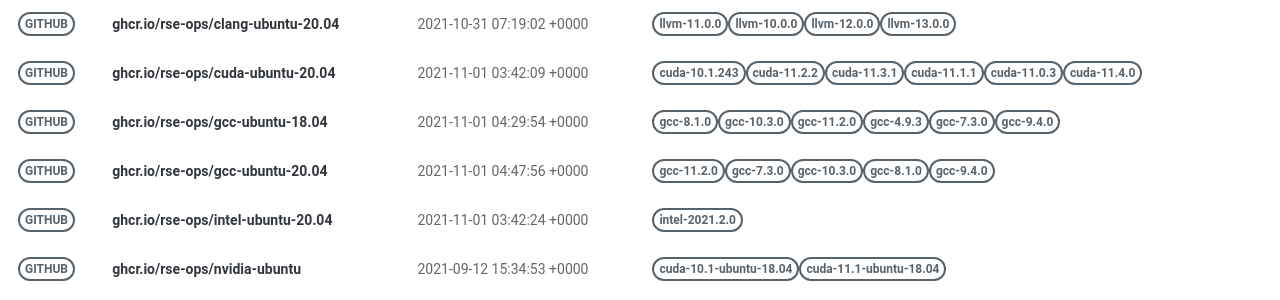
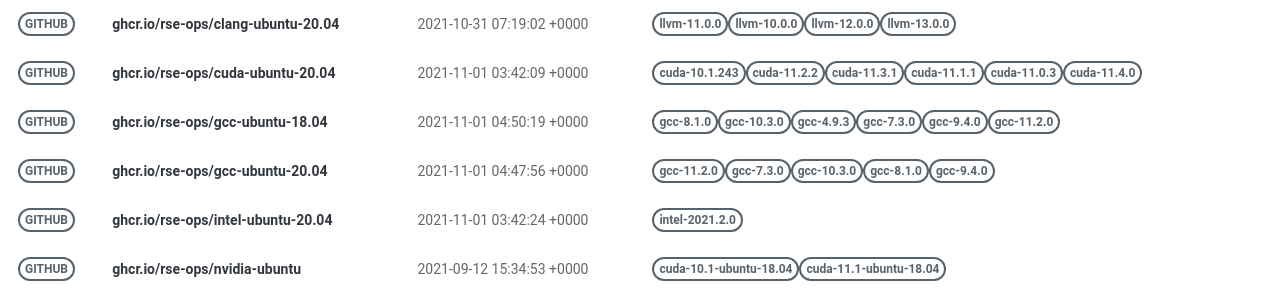
Before and after one commit to rse-ops/docker-images, a Jekyll site: the page built from pages/index.md, in a window 1280 px wide. Shown: the part 179-479 px from the top of the page. Built offline with Jekyll 4.4.1, drawn with Linux system fonts in a browser that asks for light colours; nearby versions of some CDN libraries.

Commit message:
Automated push to update library 2021-11-01

```diff
--- a/_library/ghcr.io-rse-ops-gcc-ubuntu-18.04.md
+++ b/_library/ghcr.io-rse-ops-gcc-ubuntu-18.04.md
@@ -1,7 +1,7 @@
 ---
 layout: container
 name: ghcr.io/rse-ops/gcc-ubuntu-18.04
-updated_at: 2021-11-01 04:29:54.476711
+updated_at: 2021-11-01 04:50:19.670956
 
 
 container_url: https://github.com/orgs/rse-ops/packages/container/package/gcc-ubuntu-18.04
```
Also changed, not shown: other parts of _library/ghcr.io-rse-ops-gcc-ubuntu-18.04.md (+3 -3 lines).
